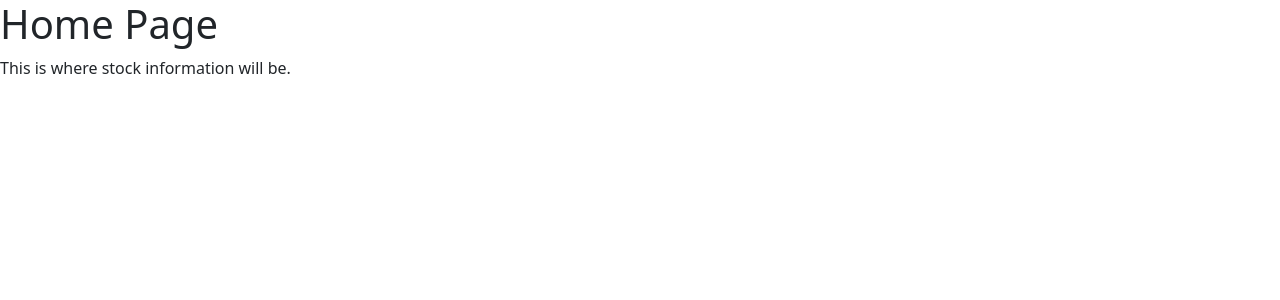
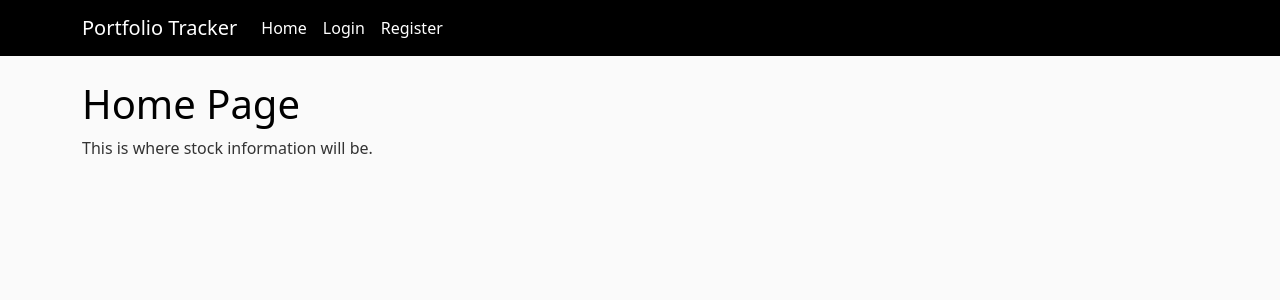
Before and after one commit to Cxnnxr09/portfolio-tracker, a Flask app: page / in a window 1280 px wide. Shown: the top 300 px of the page. Run offline with Flask 2, Linux system fonts and the light colour scheme.

Commit message:
Added a navigation bar to layout.html so that in the future people will be able to register and log in and out. I also added some code to main.css which style my webpage so that it looks better and serves its purpose well. Some other small changes I made were tidying up other files and importing the url_for module from flask so that I can easily find and use stylesheets in my static folder.

```diff
--- a/app/__init__.py
+++ b/app/__init__.py
@@ -1,6 +1,6 @@
 """This package contains all Flask information including routes and the
 flask application"""
-from flask import Flask, render_template
+from flask import Flask
 
 app = Flask(__name__)
 
--- a/app/routes.py
+++ b/app/routes.py
@@ -1,7 +1,7 @@
 """From app imports the flask application object and the flask
 render_template functionality."""
 from app import app
-from flask import render_template
+from flask import render_template, url_for
 
 
 @app.route('/')
--- a/app/static/main.css
+++ b/app/static/main.css
@@ -0,0 +1,33 @@
+body {
+  background: #fafafa;
+  color: #333333;
+  margin-top: 5rem;
+}
+
+h1, h2, h3, h4, h5, h6 {
+  color: #000000;
+}
+
+.bg-steel {
+  background-color: #000000;
+}
+
+.site-header .navbar-nav .nav-link {
+  color: #FFFFFF;
+}
+
+.site-header .navbar-nav .nav-link:hover {
+  color: #00FF00;
+}
+
+.site-header .navbar-nav .nav-link.active {
+  font-weight: 500;
+}
+
+.content-section {
+  background: #ffffff;
+  padding: 10px 20px;
+  border: 1px solid #000000;
+  border-radius: 3px;
+  margin-bottom: 20px;
+}
--- a/app/templates/layout.html
+++ b/app/templates/layout.html
@@ -8,6 +8,7 @@
     <!-- Bootstrap CSS -->
     <link href="https://cdn.jsdelivr.net/npm/bootstrap@5.0.1/dist/css/bootstrap.min.css" rel="stylesheet" integrity="sha384-+0n0xVW2eSR5OomGNYDnhzAbDsOXxcvSN1TPprVMTNDbiYZCxYbOOl7+AMvyTG2x" crossorigin="anonymous">
 
+    <link rel="stylesheet" type="text/css" href="{{ url_for('static', filename='main.css') }}">
     <!-- Checks for title, if there is a title it is appended with the
     project name. If there is no title the title is set to default -->
     {% if title %}
@@ -17,11 +18,34 @@
     {% endif %}
 </head>
 <body>
-    {% block content %}{% endblock %}
+    <header class="site-header">
+      <nav class="navbar navbar-expand-md navbar-dark bg-steel fixed-top">
+        <div class="container">
+          <a class="navbar-brand mr-4" href="/">Portfolio Tracker</a>
+          <button class="navbar-toggler" type="button" data-toggle="collapse" data-target="#navbarToggle" aria-controls="navbarToggle" aria-expanded="false" aria-label="Toggle navigation">
+            <span class="navbar-toggler-icon"></span>
+          </button>
+          <div class="collapse navbar-collapse" id="navbarToggle">
+            <div class="navbar-nav mr-auto">
+              <a class="nav-item nav-link" href="/">Home</a>
+            </div>
+            <!-- Navbar Right Side -->
+            <div class="navbar-nav">
+              <a class="nav-item nav-link" href="/login">Login</a>
+              <a class="nav-item nav-link" href="/register">Register</a>
+            </div>
+          </div>
+        </div>
+      </nav>
+    </header>
+
+    <div class="container">
+        {% block content %}{% endblock %}
+    </div>
+
 
     <!-- Popper and Bootstrap separated -->
     <script src="https://cdn.jsdelivr.net/npm/@popperjs/core@2.9.2/dist/umd/popper.min.js" integrity="sha384-IQsoLXl5PILFhosVNubq5LC7Qb9DXgDA9i+tQ8Zj3iwWAwPtgFTxbJ8NT4GN1R8p" crossorigin="anonymous"></script>
     <script src="https://cdn.jsdelivr.net/npm/bootstrap@5.0.1/dist/js/bootstrap.min.js" integrity="sha384-Atwg2Pkwv9vp0ygtn1JAojH0nYbwNJLPhwyoVbhoPwBhjQPR5VtM2+xf0Uwh9KtT" crossorigin="anonymous"></script>
-
 </body>
 </html>
```
